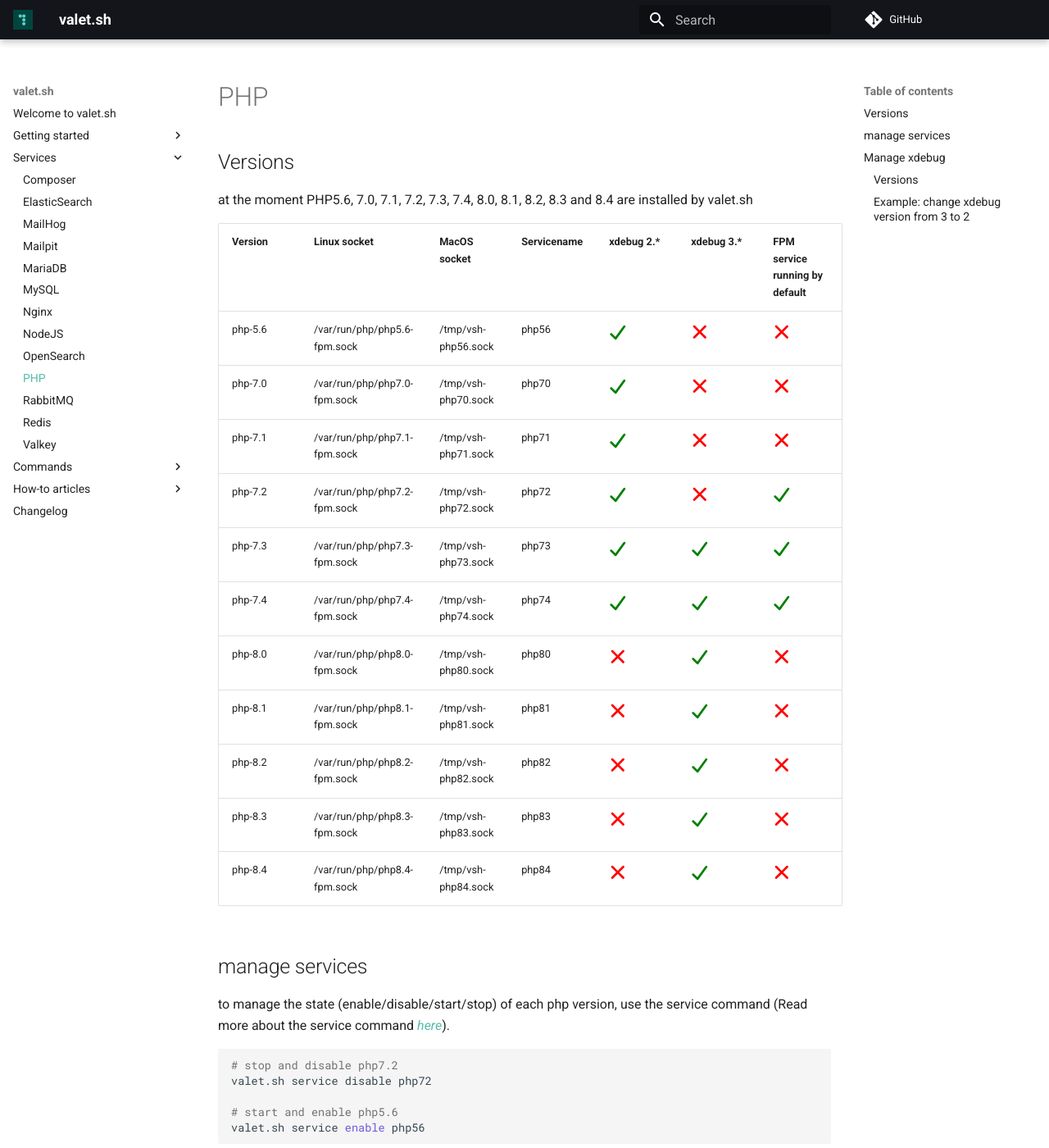
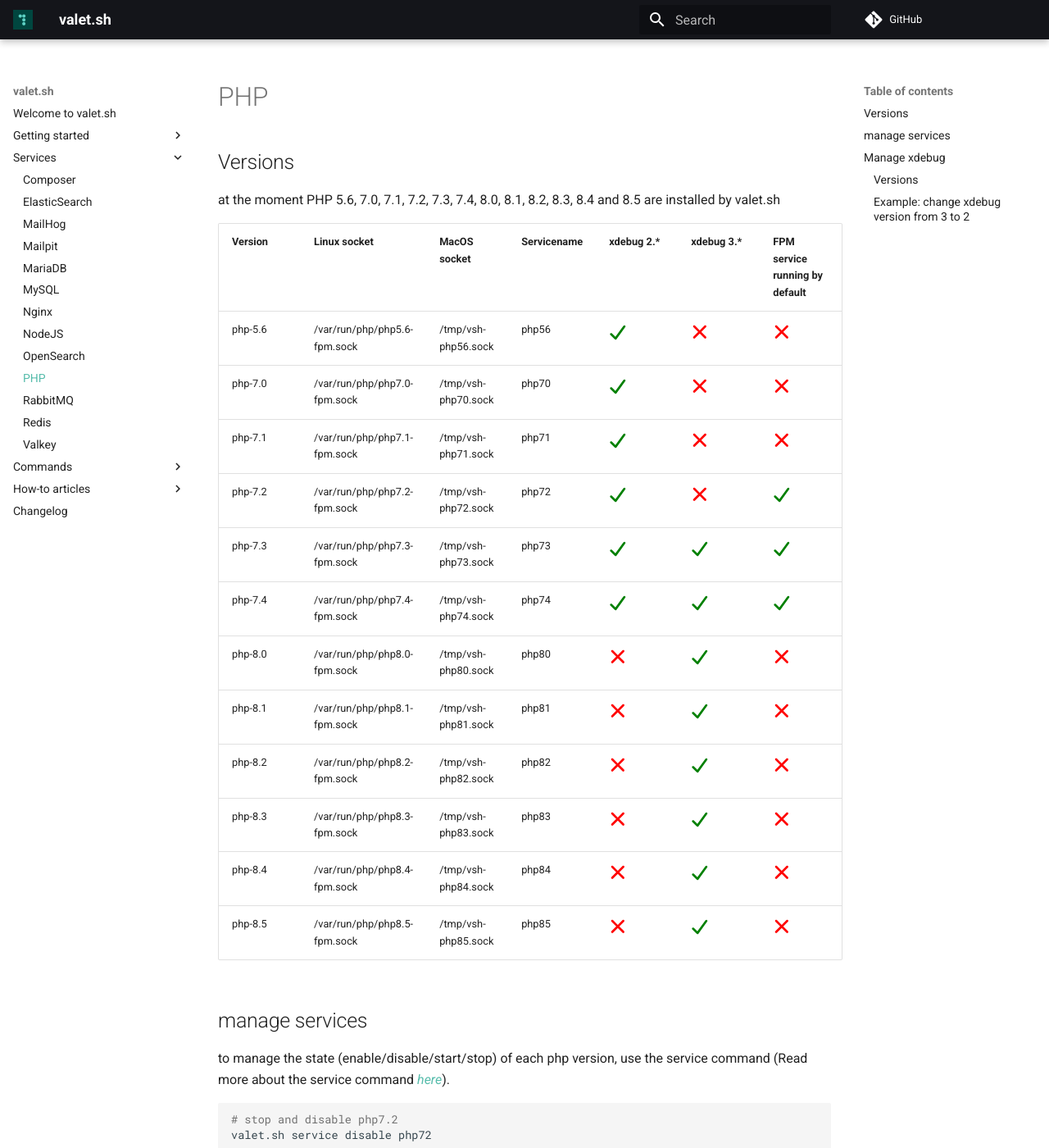
Before and after one commit to valet-sh/docs, an MkDocs documentation site: the page built from docs/services/php.md, in a window 1280 px wide and 1400 px high. Shown: the whole window at 82% size. Built offline with MkDocs 1.6.1 and Material for MkDocs 9.7.7, drawn with Linux system fonts in a browser that asks for light colours; comment, search, counter and statistics services are not loaded.

Commit message:
php8.5 to matrix

```diff
--- a/docs/services/php.md
+++ b/docs/services/php.md
@@ -6,7 +6,7 @@
 # PHP
 
 ## Versions
-at the moment PHP5.6, 7.0, 7.1, 7.2, 7.3, 7.4, 8.0, 8.1, 8.2, 8.3 and 8.4 are installed by valet.sh
+at the moment PHP 5.6, 7.0, 7.1, 7.2, 7.3, 7.4, 8.0, 8.1, 8.2, 8.3, 8.4 and 8.5 are installed by valet.sh
 
 
 | Version | Linux socket                 | MacOS socket        | Servicename |xdebug 2.*|xdebug 3.*|FPM service running by default|
@@ -22,6 +22,7 @@
 | php-8.2 | /var/run/php/php8.2-fpm.sock | /tmp/vsh-php82.sock | php82       | :fontawesome-solid-xmark:{ .cross-mark } | :fontawesome-solid-check:{ .check-mark } | :fontawesome-solid-xmark:{ .cross-mark } |
 | php-8.3 | /var/run/php/php8.3-fpm.sock | /tmp/vsh-php83.sock | php83       | :fontawesome-solid-xmark:{ .cross-mark } | :fontawesome-solid-check:{ .check-mark } | :fontawesome-solid-xmark:{ .cross-mark } |
 | php-8.4 | /var/run/php/php8.4-fpm.sock | /tmp/vsh-php84.sock | php84       | :fontawesome-solid-xmark:{ .cross-mark } | :fontawesome-solid-check:{ .check-mark } | :fontawesome-solid-xmark:{ .cross-mark } |
+| php-8.5 | /var/run/php/php8.5-fpm.sock | /tmp/vsh-php85.sock | php85       | :fontawesome-solid-xmark:{ .cross-mark } | :fontawesome-solid-check:{ .check-mark } | :fontawesome-solid-xmark:{ .cross-mark } |
 
 
 ## manage services
```
